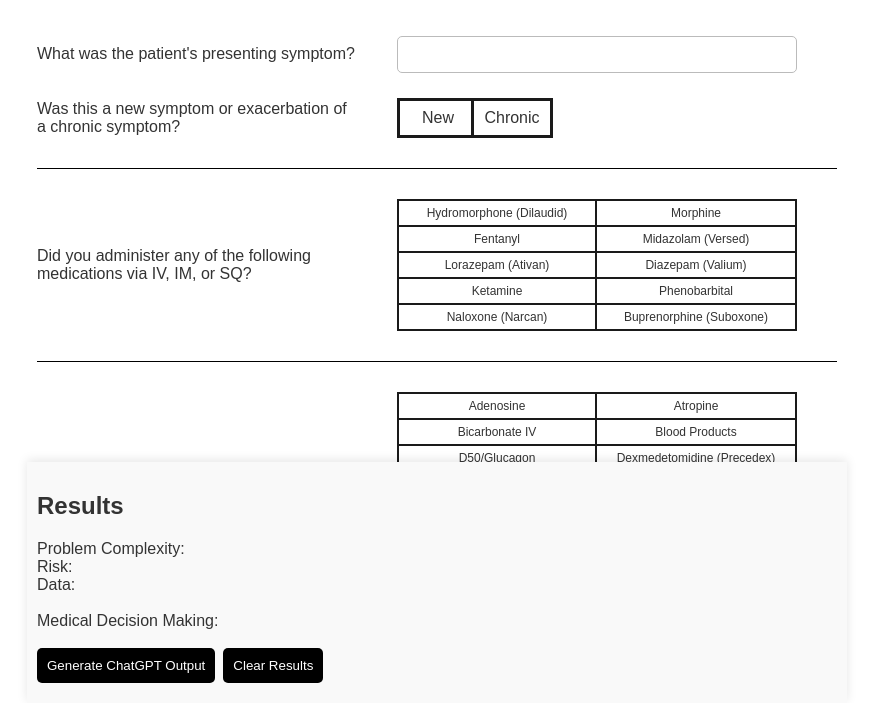
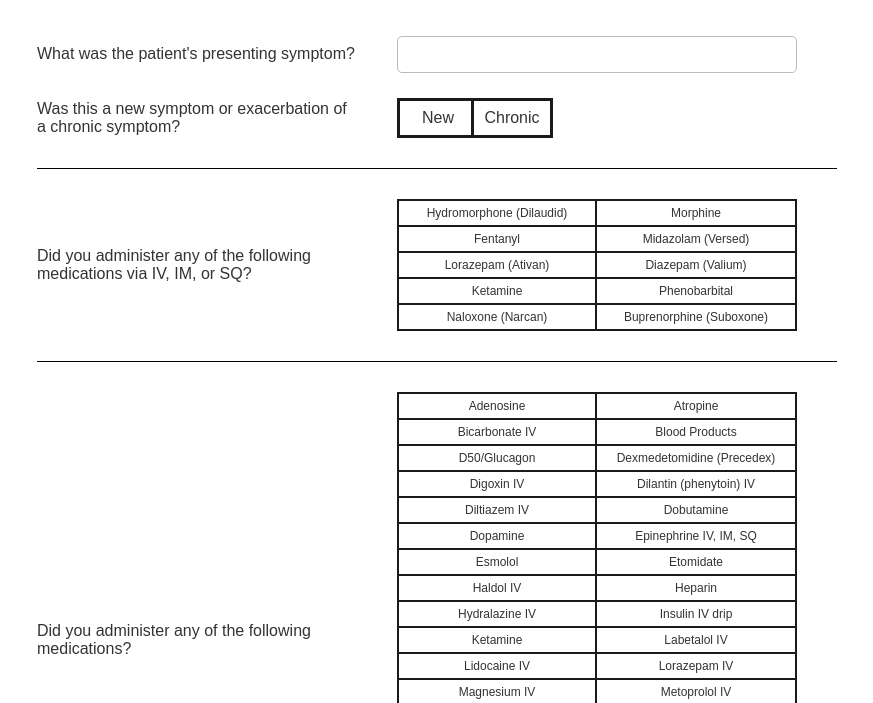
Before and after one commit to cpreiksaitis/mdmcalculator, a website: page public/index.html in a window 1280 px wide. Shown: the part 97-800 px from the top of the page, without its empty margins (203-1076 px from the left). Drawn offline with Linux system fonts and the light colour scheme.

Commit message:
Update index.html

```diff
--- a/public/index.html
+++ b/public/index.html
@@ -741,16 +741,8 @@
             floatingResultsDiv.style.visibility = 'visible';
             floatingResultsDiv.style.opacity = '1'; // This will trigger the fade in due to the CSS transition
         }
-    } else {
-        floatingResultsDiv.style.opacity = '0';
-        // After the transition, set visibility to hidden to prevent any accidental clicks or interaction
-        setTimeout(function() {
-            if (floatingResultsDiv.style.opacity === '0') {
-                floatingResultsDiv.style.visibility = 'hidden';
-            }
-        }, 300); // Assuming a transition time of 300ms in the CSS
-    }
 });
+}
 
 
 
```
